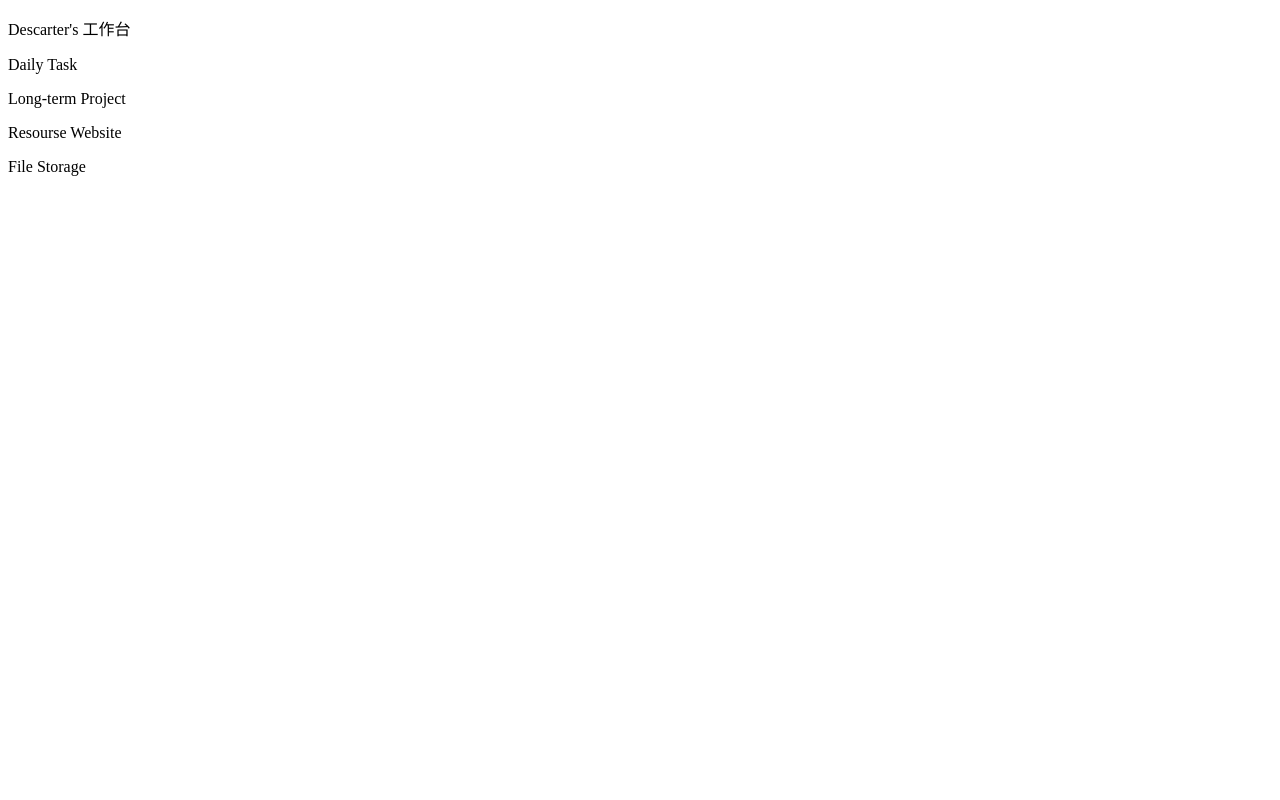
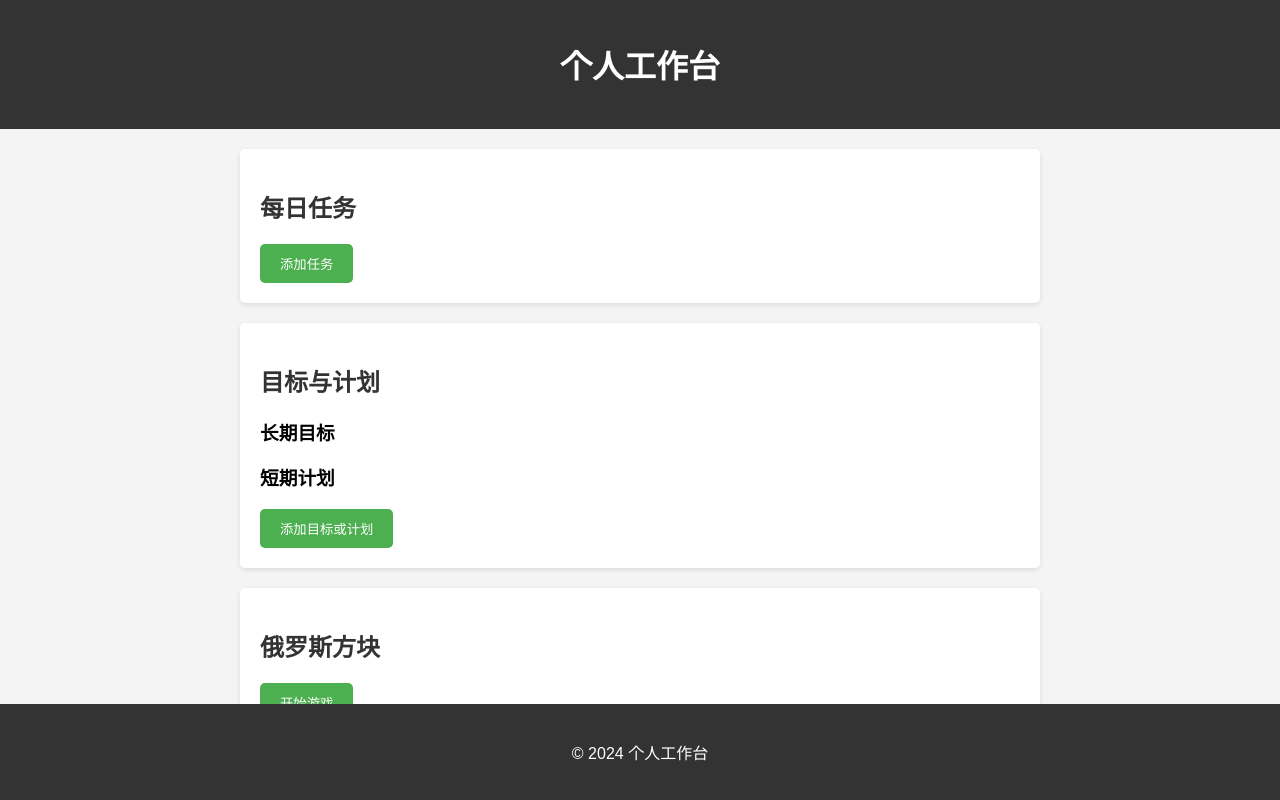
Before and after one commit to Descarterrr/Descarters, a plain HTML site: page index.html in a window 1280 px wide. Drawn offline with Linux system fonts and the light colour scheme.

Commit message:
index.html

```diff
--- a/index.html
+++ b/index.html
@@ -4,15 +4,95 @@
     <meta charset="UTF-8">
     <meta http-equiv="X-UA-Compatible" content="IE=edge">
     <meta name="viewport" content="width=device-width, initial-scale=1.0">
-    <title>Document</title>
+    <title>个人工作台</title>
+    <style>
+        body {
+            font-family: Arial, sans-serif;
+            background-color: #f4f4f4;
+            margin: 0;
+            padding: 0;
+        }
+        header {
+            background-color: #333;
+            color: #fff;
+            text-align: center;
+            padding: 20px 0;
+        }
+        main {
+            max-width: 800px;
+            margin: 20px auto;
+            padding: 0 20px;
+        }
+        section {
+            background-color: #fff;
+            border-radius: 5px;
+            box-shadow: 0 2px 5px rgba(0, 0, 0, 0.1);
+            margin-bottom: 20px;
+            padding: 20px;
+        }
+        h2 {
+            color: #333;
+        }
+        button {
+            background-color: #4CAF50;
+            color: white;
+            padding: 10px 20px;
+            border: none;
+            border-radius: 5px;
+            cursor: pointer;
+        }
+        button:hover {
+            background-color: #45a049;
+        }
+        footer {
+            background-color: #333;
+            color: #fff;
+            text-align: center;
+            padding: 20px 0;
+            position: fixed;
+            bottom: 0;
+            width: 100%;
+        }
+    </style>
 </head>
 <body>
-    <div>
-        <p>Descarter's 工作台</p>
-        <p>Daily Task</p>
-        <p>Long-term Project</p>
-        <p>Resourse Website</p>
-        <P>File Storage</P>
-    </div>
+    <header>
+        <h1>个人工作台</h1>
+    </header>
+    <main>
+        <section id="daily-tasks">
+            <h2>每日任务</h2>
+            <ul>
+                <!-- 这里可以动态生成每日任务列表 -->
+            </ul>
+            <button id="add-task">添加任务</button>
+        </section>
+        <section id="goals">
+            <h2>目标与计划</h2>
+            <div id="long-term-goals">
+                <h3>长期目标</h3>
+                <ul>
+                    <!-- 这里可以列出长期目标 -->
+                </ul>
+            </div>
+            <div id="short-term-plans">
+                <h3>短期计划</h3>
+                <ul>
+                    <!-- 这里可以列出短期计划 -->
+                </ul>
+            </div>
+            <button id="add-goal">添加目标或计划</button>
+        </section>
+        <section id="tetris-game">
+            <h2>俄罗斯方块</h2>
+            <div id="game-container">
+                <!-- 这里可以放置游戏画面 -->
+            </div>
+            <button id="start-game">开始游戏</button>
+        </section>
+    </main>
+    <footer>
+        <p>&copy; 2024 个人工作台</p>
+    </footer>
 </body>
 </html>
```
